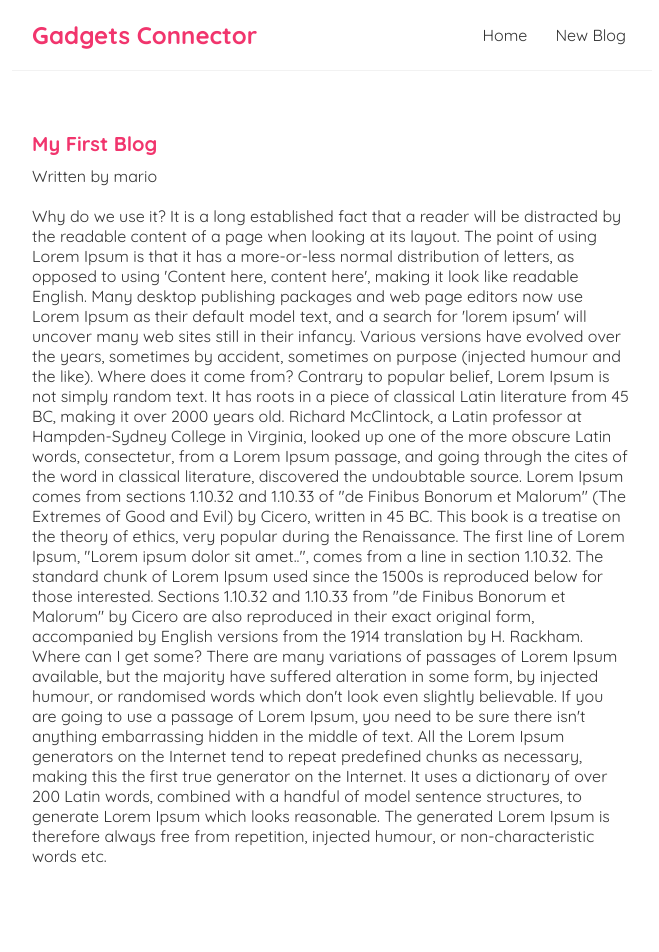
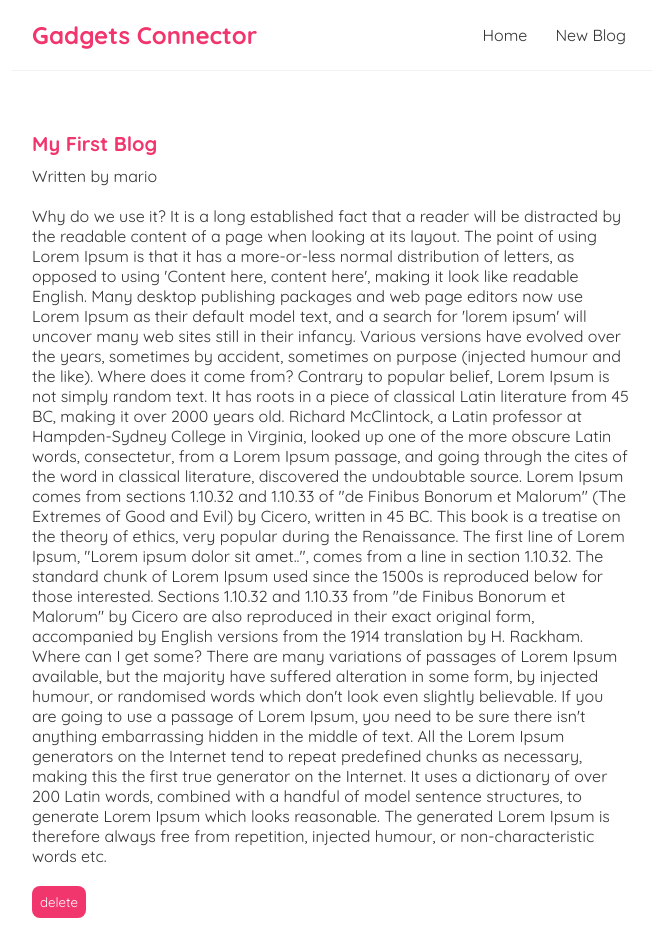
Before and after one commit to hari13haran/gc-blog, a React (Create React App) app: page /blogs/1 in a window 1280 px wide. Shown: the top 952 px of the page, without its empty margins (308-967 px from the left). Built offline with nearby package versions, Linux system fonts and the light colour scheme; data requests are answered from the project's data file.

Commit message:
fetch method to delete blogs

```diff
--- a/src/BlogDetails.js
+++ b/src/BlogDetails.js
@@ -1,10 +1,20 @@
-import { useParams } from "react-router-dom";
+import { useHistory, useParams } from "react-router-dom";
 import useFetch from "./useFetch";
 
 const BlogDetails = () => {
 
     const { id } = useParams();
     const { data: blog, error, isPending } = useFetch('http://localhost:8000/blogs/' + id);
+    const history = useHistory();
+
+    const handleClick = () => {
+        fetch('http://localhost:8000/blogs/' + blog.id, {
+            method : 'DELETE'
+        })
+        .then(() => {
+            history.push('/');
+        })
+    }
 
     return (
         <div className="blog-details">
@@ -15,6 +25,7 @@
                     <h2>{ blog.title }</h2>
                     <p>Written by { blog.author }</p>
                     <div>{ blog.body }</div>
+                    <button onClick={ handleClick }>delete</button>
                 </article>
             )}
         </div>
--- a/src/index.css
+++ b/src/index.css
@@ -63,6 +63,15 @@
   margin: 20px 0;
 }
 
+.blog-details button {
+  background: #f1356d;
+  color:#fff;
+  border: 0;
+  padding: 8px;
+  border-radius: 8px;
+  cursor: pointer;
+}
+
 /* create new blog form */
 .create {
   max-width: 400px;
```
Also changed, not shown: data/db.json (+0 -6 lines).
